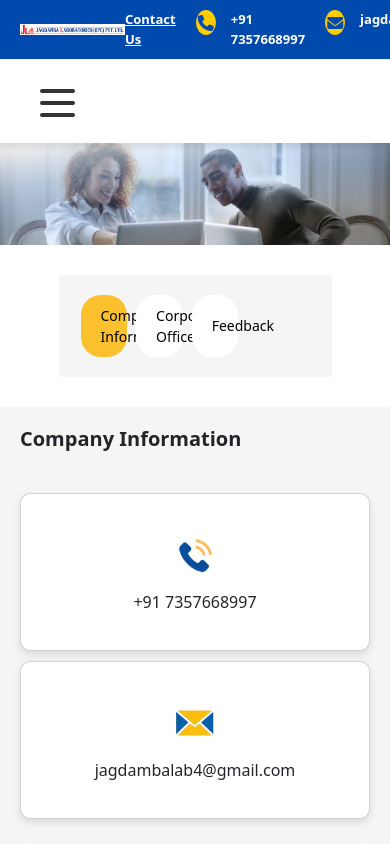
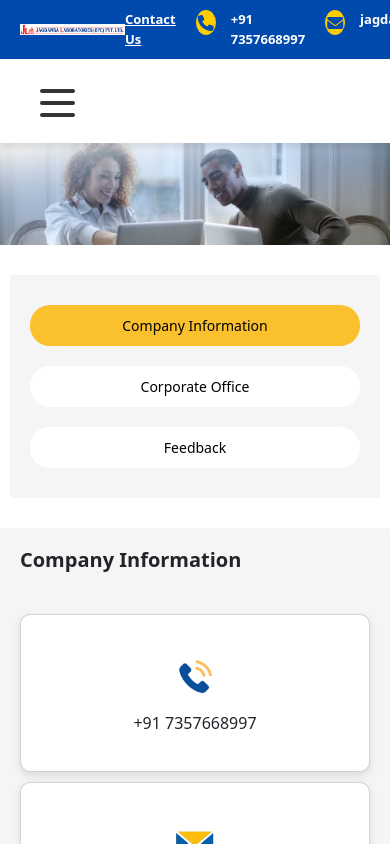
Before and after one commit to Jaishikha-Sharma/Labs, a React (Vite) app: page /contact in a window 390 px wide. Shown: the top 844 px of the page. Built offline with nearby package versions, Linux system fonts and the light colour scheme.

Commit message:
responsive nav

```diff
--- a/src/components/contactUs/Contact.css
+++ b/src/components/contactUs/Contact.css
@@ -65,4 +65,33 @@
     padding: 20px;
     margin-left: 0;
   }
+  .contact-card {
+    width: 100%;
+    max-width: 455px; /* Added 'px' */
+    box-shadow: 0 4px 8px rgba(0, 0, 0, 0.1);
+    border-radius: 10px;
+    padding: 20px;
+    background: white;
+    margin-top: 10px;
+  }
+
+  .contact-container {
+    background-color: #f5f5f5;
+    width: 100%;
+    padding: 20px;
+    margin-left: 0;
+  }
+
+  /* Adjusting button layout */
+  .button-container {
+    display: block; /* Stack buttons vertically */
+    text-align: center;
+    width: 95%;
+  }
+
+  .contact-btn {
+    width: 100%;
+    margin: 10px 0;
+  }
+
 }
```
